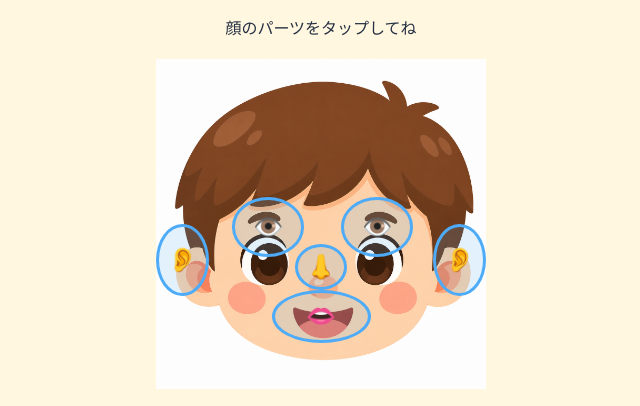
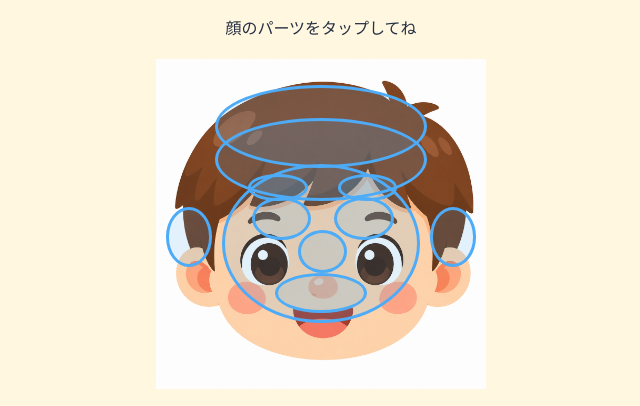
Before and after one commit to muurinrin000/bronze-words-2, a plain HTML site: page index.html in a window 1280 px wide. Shown: the part 77-483 px from the top of the page, without its empty margins (319-959 px from the left). Drawn offline with Linux system fonts and the light colour scheme.

Commit message:
Update index.html

```diff
--- a/index.html
+++ b/index.html
@@ -52,46 +52,84 @@ h1{
   background:rgba(77,171,247,0.3);
 }
 
+
+
+/* 目の位置は少し下げています */
 .eye-left{
   top:42%;
-  left:23%;
-  width:22%;
-  height:18%;
+  left:29%;
+  width:18%;
+  height:13%;
 }
 
 .eye-right{
   top:42%;
-  left:56%;
-  width:22%;
+  left:54%;
+  width:18%;
+  height:13%;
+}
+
+.eyebrow-left{
+  top:35%;
+  left:28%;
+  width:18%;
+  height:8%;
+}
+
+.eyebrow-right{
+  top:35%;
+  left:55%;
+  width:18%;
+  height:8%;
+}
+
+.nose{
+  top:52%;
+  left:43%;
+  width:15%;
+  height:13%;
+}
+
+.mouth{
+  top:65%;
+  left:36%;
+  width:28%;
+  height:12%;
+}
+
+.ear-left{
+  top:45%;
+  left:3%;
+  width:14%;
   height:18%;
 }
 
-.nose{
-  top:56%;
-  left:42%;
-  width:16%;
-  height:14%;
+.ear-right{
+  top:45%;
+  right:3%;
+  width:14%;
+  height:18%;
 }
 
-.mouth{
-  top:70%;
-  left:35%;
-  width:30%;
-  height:16%;
+.hair{
+  top:8%;
+  left:18%;
+  width:64%;
+  height:25%;
 }
 
-.ear-left{
-  top:50%;
-  left:0;
-  width:16%;
-  height:22%;
+.head{
+  top:18%;
+  left:18%;
+  width:64%;
+  height:25%;
 }
 
-.ear-right{
-  top:50%;
-  right:0;
-  width:16%;
-  height:22%;
+.face{
+  top:32%;
+  left:20%;
+  width:60%;
+  height:48%;
 }
 
 .result{
@@ -124,23 +162,27 @@ h1{
   <div class="face-area">
     <img src="20EDAC44-180E-42AB-8C85-191BE2213E2A.png" class="face-img" alt="顔のイラスト">
 
-<button class="tap eye-left"
-onclick="showWord('eye','目')">👁️</button>
+  <button class="tap eye-left" onclick="showWord('eye','目')"></button>
 
-<button class="tap eye-right"
-onclick="showWord('eye','目')">👁️</button>
+  <button class="tap eye-right" onclick="showWord('eye','目')"></button>
 
-<button class="tap nose"
-onclick="showWord('nose','鼻')">👃</button>
+  <button class="tap eyebrow-left" onclick="showWord('eyebrow','眉毛')"></button>
 
-<button class="tap mouth"
-onclick="showWord('mouth','口')">👄</button>
+  <button class="tap eyebrow-right" onclick="showWord('eyebrow','眉毛')"></button>
 
-<button class="tap ear-left"
-onclick="showWord('ear','耳')">👂</button>
+  <button class="tap nose" onclick="showWord('nose','鼻')"></button>
 
-<button class="tap ear-right"
-onclick="showWord('ear','耳')">👂</button>
+  <button class="tap mouth" onclick="showWord('mouth','口')"></button>
+
+  <button class="tap ear-left" onclick="showWord('ear','耳')"></button>
+
+  <button class="tap ear-right" onclick="showWord('ear','耳')"></button>
+
+  <button class="tap hair" onclick="showWord('hair','髪の毛')"></button>
+
+  <button class="tap head" onclick="showWord('head','頭')"></button>
+
+  <button class="tap face" onclick="showWord('face','顔')"></button>
   </div>
 
   <div class="result">
```
